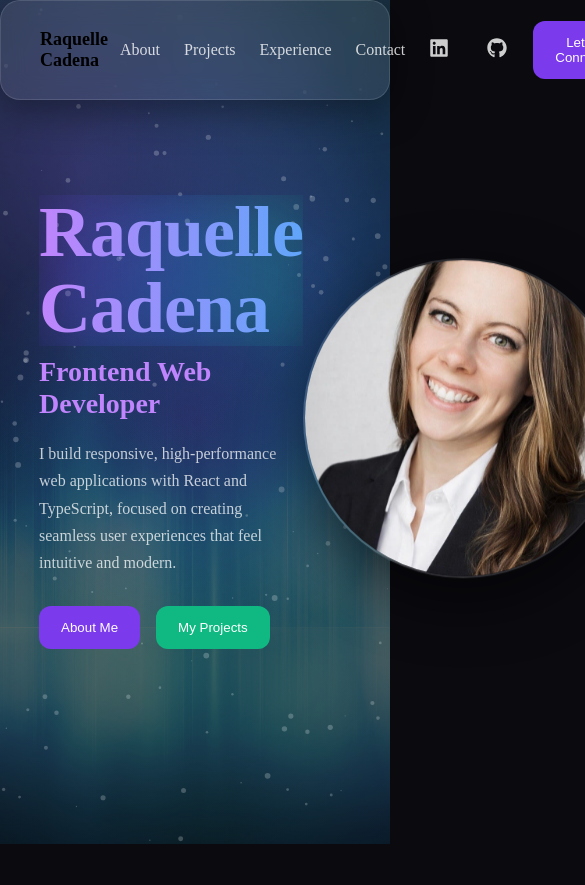
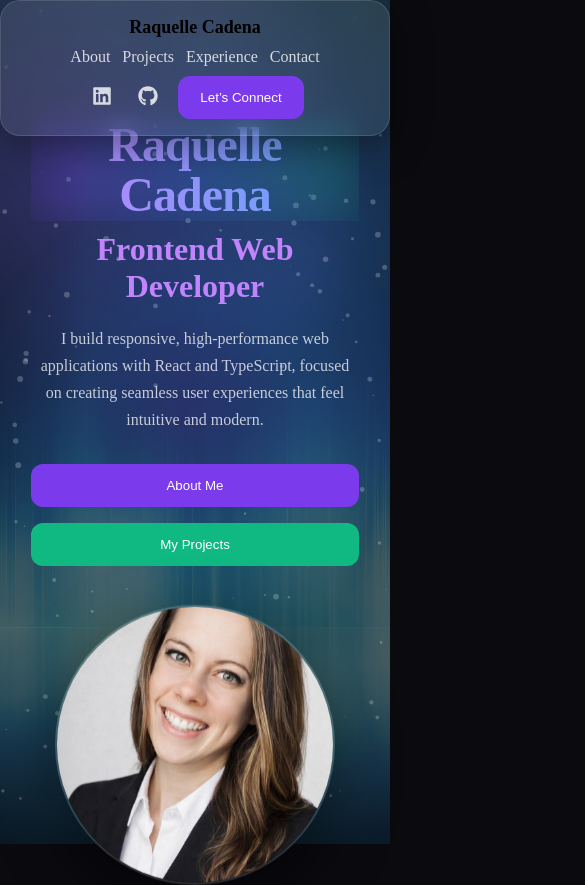
Before and after one commit to raquelledianne/New-Portfolio, a Next.js app: page / in a window 390 px wide. Shown: the top 885 px of the page, 585 px wide, since content can reach past the window. Built offline with nearby package versions, Linux system fonts and the light colour scheme.

Commit message:
responsive

```diff
--- a/src/app/globals.css
+++ b/src/app/globals.css
@@ -711,3 +711,130 @@ p {
   color: #10b981;
   animation: pop 0.5s ease-out;
 }
+
+@media (max-width: 480px) {
+
+  h1 {
+    font-size: 36px !important;
+  }
+
+  h2 {
+    font-size: 26px !important;
+  }
+
+  .hero {
+    flex-direction: column;
+    text-align: center;
+    gap: 30px;
+    padding: 120px 6%;
+  }
+
+  .hero-image img {
+    width: 220px;
+    height: 220px;
+  }
+
+  .hero-buttons {
+    flex-direction: column;
+    width: 100%;
+  }
+
+  .btn {
+    width: 100%;
+  }
+
+  .section {
+    padding: 100px 6%;
+  }
+
+  .projectsGrid {
+    grid-template-columns: 1fr;
+  }
+
+  .techGrid3D {
+    grid-template-columns: 1fr;
+  }
+
+  .contactCard {
+    padding: 20px;
+  }
+}
+
+@media (max-width: 768px) {
+
+  .hero {
+    flex-direction: column;
+    text-align: center;
+    gap: 40px;
+  }
+
+  .hero-text {
+    max-width: 100%;
+  }
+
+  .hero-image img {
+    width: 260px;
+    height: 260px;
+  }
+
+  h1 {
+    font-size: 48px !important;
+  }
+
+  h2 {
+    font-size: 32px !important;
+  }
+
+  .projectsGrid {
+    grid-template-columns: 1fr;
+  }
+
+  .techGrid3D {
+    grid-template-columns: repeat(2, 1fr);
+  }
+
+  .hero-buttons {
+    justify-content: center;
+  }
+}
+
+@media (max-width: 1024px) {
+
+  .hero {
+    padding: 120px 8%;
+    gap: 40px;
+  }
+
+  .hero-image img {
+    width: 280px;
+    height: 280px;
+  }
+
+  .projectsGrid {
+    grid-template-columns: repeat(2, 1fr);
+  }
+
+  .techGrid3D {
+    grid-template-columns: repeat(3, 1fr);
+  }
+
+  .contactCard {
+    max-width: 90%;
+  }
+}
+
+.hero-text {
+  word-wrap: break-word;
+  max-width: 100%;
+}
+@media (max-width: 768px) {
+  .navbar {
+    flex-direction: column;
+    gap: 10px;
+    padding: 16px 6%;
+  }
+
+  .navbar a {
+    margin: 6px;
+  }
+}
```
